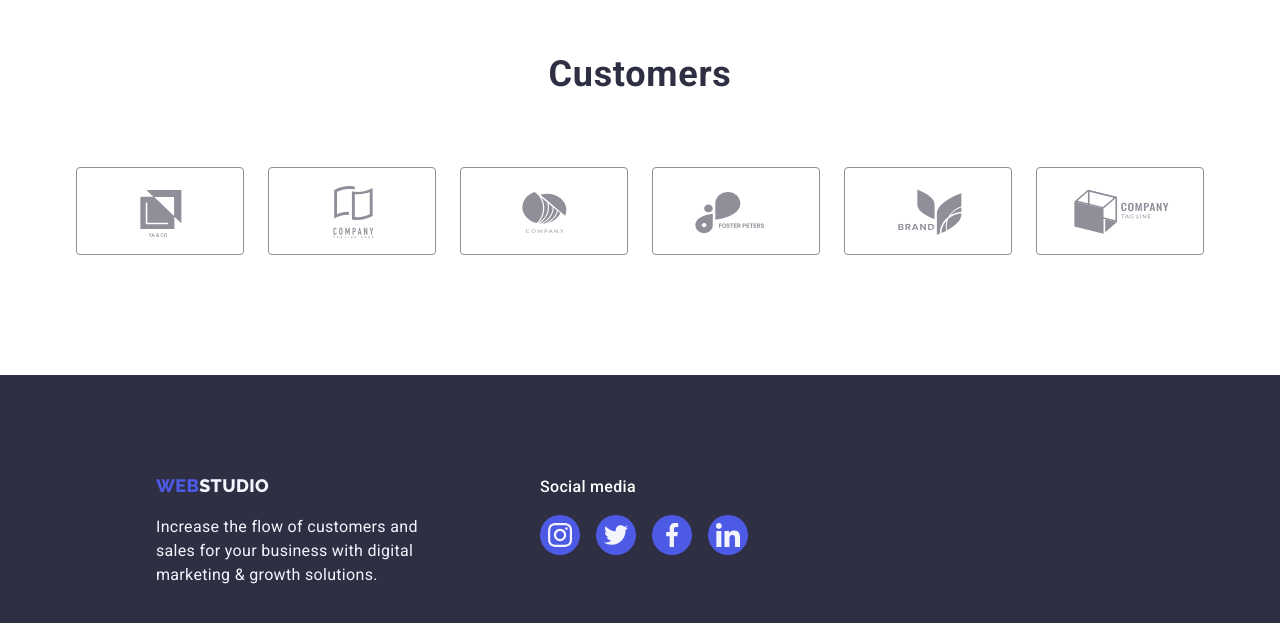
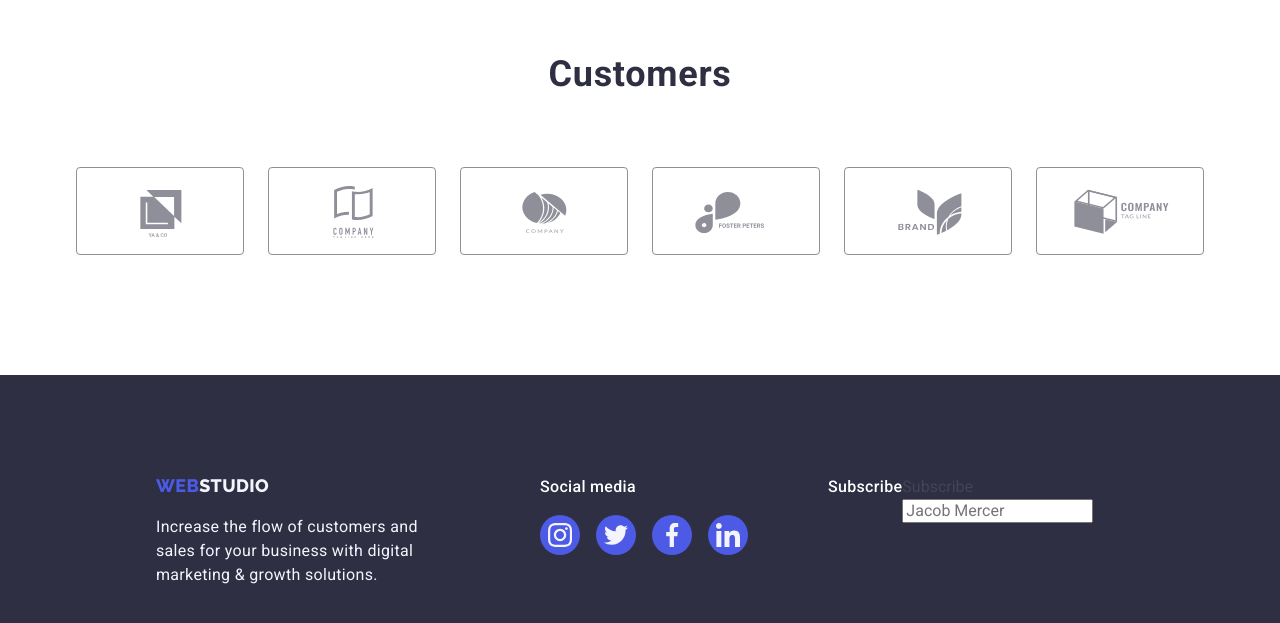
Before and after one commit to FilippovDmytro/goit-markup-hw-06, a plain HTML site: page index.html in a window 1280 px wide. Shown: the part 2538-3161 px from the top of the page. Drawn offline with nearby package versions, Linux system fonts and the light colour scheme.

Commit message:
started hw-06

```diff
--- a/css/styles.css
+++ b/css/styles.css
@@ -533,6 +533,47 @@ body {
   background-color: var(--green);
 }
 
+.foot-subscribe {
+  display: flex;
+
+  width: 453px;
+  height: 80px;
+  margin-left: 80px;
+}
+
+.sub-text {
+  position: relative;
+  font-family: "Roboto";
+  font-style: normal;
+  font-weight: 500;
+  font-size: 16px;
+  line-height: 1.5;
+  letter-spacing: 0.02em;
+  color: #ffffff;
+}
+.sub-label {
+  display: flex;
+  flex-direction: column;
+}
+.sub-position {
+}
+
+.sub-input {
+  border: 1px solid #ffffff;
+  filter: drop-shadow(0px 4px 4px rgba(0, 0, 0, 0.15));
+  border-radius: 4px;
+}
+
+.sub-btn {
+  display: flex;
+  justify-content: end;
+  align-items: end;
+  padding: 8px 24px;
+  gap: 16px;
+  /* width: 165px;
+  height: 40px; */
+}
+
 /*========PORTFOLIO===========*/
 
 .portfolio {
--- a/index.html
+++ b/index.html
@@ -426,8 +426,30 @@
             </li>
           </ul>
         </div>
+        <div class="foot-subscribe">
+          <p class="sub-text">Subscribe</p>
+          <form class="sub-form">
+            <label class="sub-label">
+              Subscribe
+              <input type="text" name="username" placeholder="Jacob Mercer" />
+
+
+              <!-- <div class="sub-position">
+                <input
+                  class="sub-input"
+                  type="email"
+                  name="email"
+                  placeholder="mail@mailto.com"
+                /> -->
+              </div>
+            </label>
+          </form>
+        </div>
       </div>
     </footer>
+
+    <!-- -----------------MODAL------------------------------------------------->
+
     <div class="backdrop is-hidden" data-modal>
       <div class="modal">
         <button type="button" class="close-btn" data-modal-close>
```
